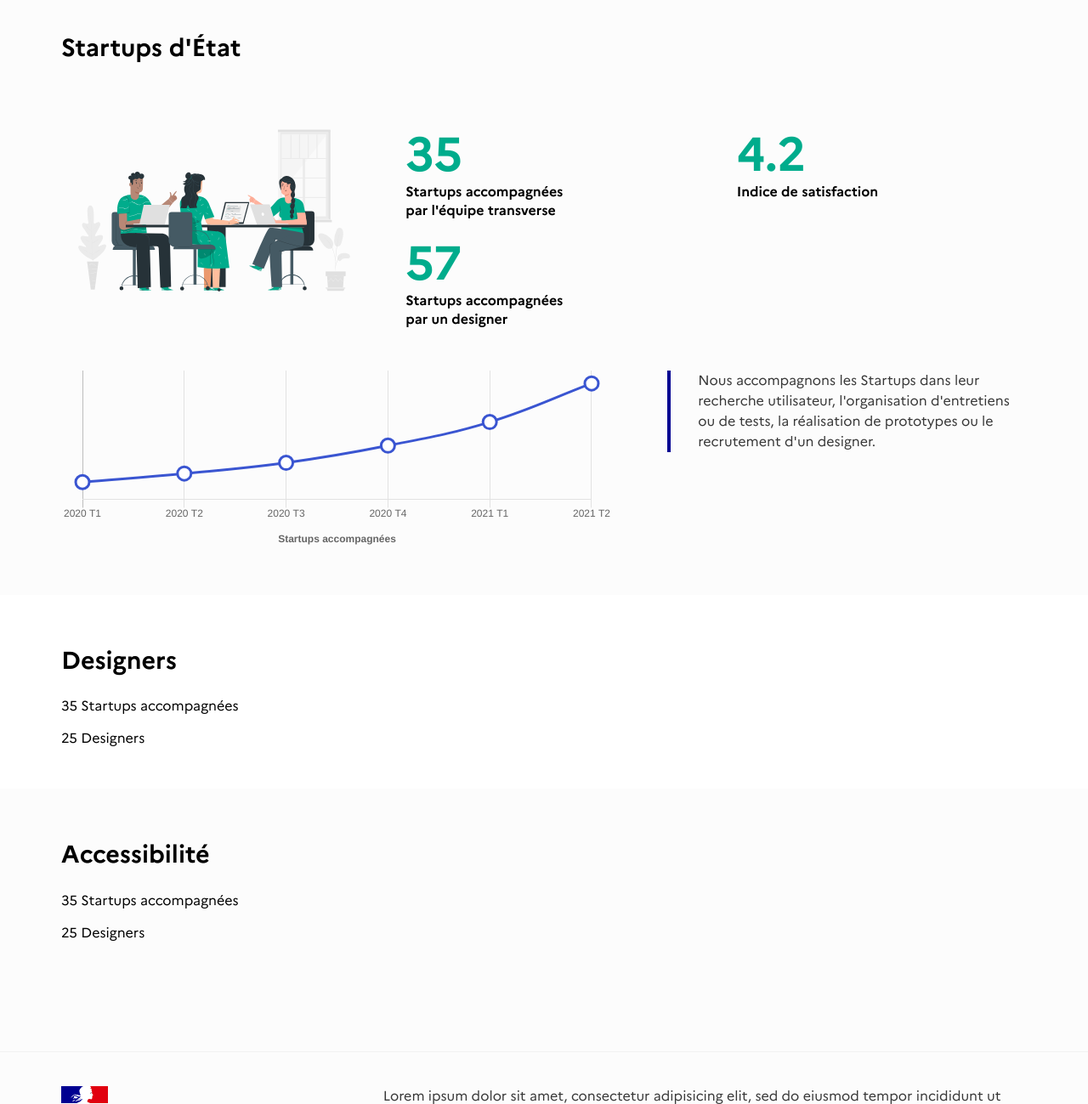
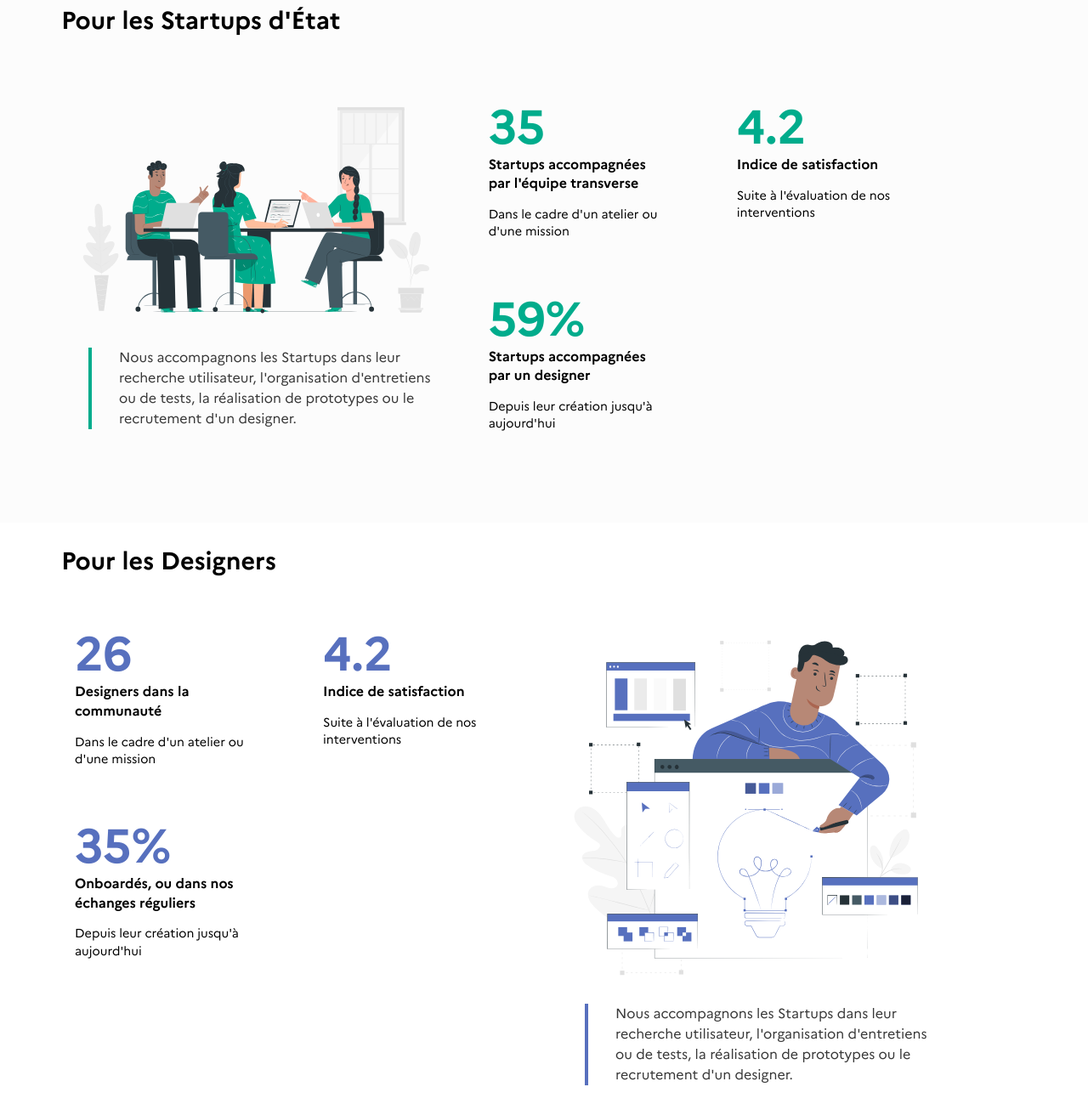
Before and after one commit to jeremiecook/design-stats, a plain HTML site: page index.html in a window 1280 px wide. Shown: the part 154-1453 px from the top of the page at 85% size. Drawn offline with nearby package versions, Linux system fonts and the light colour scheme; no server answers.

Commit message:
code couleur

```diff
--- a/index.html
+++ b/index.html
@@ -33,46 +33,92 @@
 </header>
 
 <div class="content">
-    <section>
+    <section class="startups">
         <div class="rf-container">
 
             <div class="rf-grid-row rf-grid-row--gutters">
                 <div class="rf-col">
-                    <h2>Startups d'État</h2>
+                    <h2>Pour les Startups d'État</h2>
                 </div>
             </div>
 
             <div class="rf-grid-row rf-grid-row--gutters">
 
-                <div class="rf-col-4">
+                <div class="rf-col-5">
                     <img src="images/startups.svg" alt="Illustration d'une équipe au travail" / >
+                                       <div class="rf-highlight">
+                        Nous accompagnons les Startups dans leur recherche utilisateur, l'organisation d'entretiens ou de tests, la réalisation de prototypes ou le recrutement d'un designer.
+                    </div>
                 </div>
 
-                <div class="rf-col-4">
+                <div class="rf-col-3">
                     <div class="kpi">
                         <strong>35</strong>
                         Startups accompagnées <br> par l'équipe transverse
+                        <p>Dans le cadre d'un atelier ou d'une mission<p>
                     </div>
                     <div class="kpi">
-                        <strong>57</strong>
+                        <strong>59%</strong>
                         Startups accompagnées <br> par un designer
+                        <p>Depuis leur création jusqu'à aujourd'hui<p>
                     </div>
                 </div>
-                <div class="rf-col-4">
+                <div class="rf-col-3">
                         <div class="kpi">
                         <strong>4.2</strong>
                         Indice de satisfaction
+                        <p>Suite à l'évaluation de nos interventions<p>
                     </div>
                 </div>
 
+                <!--
+                <div class="rf-col-5">
+                    <canvas id="myChart" height="100"></canvas>
+                </div>
+            -->
+
+
             </div>
+
+        </div>
+    </section>
+
+    <section class="designers">
+        <div class="rf-container">
+            <div class="rf-grid-row">
+                <div class="rf-col">
+                <h2>Pour les Designers</h2>
+                </div>
+            </div>
+
+
             <div class="rf-grid-row rf-grid-row--gutters">
 
-                <div class="rf-col-7">
-                    <canvas id="myChart" height="100"></canvas>
+
+                <div class="rf-col-3">
+                    <div class="kpi">
+                        <strong>26</strong>
+                        Designers dans la communauté
+                        <p>Dans le cadre d'un atelier ou d'une mission<p>
+                    </div>
+                    <div class="kpi">
+                        <strong>35%</strong>
+                        Onboardés, ou dans nos échanges réguliers
+                        <p>Depuis leur création jusqu'à aujourd'hui<p>
+                    </div>
                 </div>
 
+                <div class="rf-col-3">
+                        <div class="kpi">
+                        <strong>4.2</strong>
+                        Indice de satisfaction
+                        <p>Suite à l'évaluation de nos interventions<p>
+                    </div>
+                </div>
+
+
                 <div class="rf-col-5">
+                    <img src="images/designers.svg" alt="Illustration d'un designer" / >
                     <div class="rf-highlight">
                         Nous accompagnons les Startups dans leur recherche utilisateur, l'organisation d'entretiens ou de tests, la réalisation de prototypes ou le recrutement d'un designer.
                     </div>
@@ -80,31 +126,54 @@
             </div>
 
         </div>
+
+
+
     </section>
 
-    <section>
+
+    <section class="community">
         <div class="rf-container">
             <div class="rf-grid-row">
                 <div class="rf-col">
-                <h2>Designers</h2>
-                <p>35 Startups accompagnées</p>
-                <p>25 Designers</p>
+                <h2>Pour la communauté</h2>
                 </div>
             </div>
+
+            <div class="rf-grid-row rf-grid-row--gutters">
+
+                <div class="rf-col-5">
+                    <img src="images/community.svg" alt="Illustration de plusieurs personnes au travail" / >
+                    <div class="rf-highlight">
+                        Nous accompagnons les Startups dans leur recherche utilisateur, l'organisation d'entretiens ou de tests, la réalisation de prototypes ou le recrutement d'un designer.
+                    </div>
+                </div>
+
+                <div class="rf-col-3">
+                    <div class="kpi">
+                        <strong>35</strong>
+                       Évènements ou rendez-vous liés au design
+                        <p>Dans le cadre d'un atelier ou d'une mission<p>
+                    </div>
+                    <div class="kpi">
+                        <strong>6</strong>
+                        Formations design accessibles en ligne
+                        <p>Depuis leur création jusqu'à aujourd'hui<p>
+                    </div>
+                </div>
+                <div class="rf-col-3">
+                        <div class="kpi">
+                        <strong>4.2</strong>
+                        Indice de satisfaction
+                        <p>Suite à l'évaluation de nos interventions<p>
+                    </div>
+                </div>
+
+
+
         </div>
     </section>
 
-    <section>
-        <div class="rf-container">
-            <div class="rf-grid-row">
-                <div class="rf-col">
-                <h2>Accessibilité</h2>
-                <p>35 Startups accompagnées</p>
-                <p>25 Designers</p>
-                </div>
-            </div>
-        </div>
-    </section>
 </div>
 
 
--- a/styles.css
+++ b/styles.css
@@ -20,12 +20,42 @@ h2 {
 
 
 section {
-    padding: 2em 0;
+    padding: 0 0 2em;
 }
 
 section:nth-child(2n) {
     background: #FFF;
 }
+
+
+section.startups .rf-highlight {
+    border-left-color: #00AC8C;;
+}
+
+section.startups .kpi strong {
+    color: #00AC8C;
+}
+
+
+section.designers .rf-highlight {
+    border-left-color: #5770BE;;
+}
+
+section.designers .kpi strong {
+    color: #5770BE;
+}
+
+section.community .rf-highlight {
+    border-left-color: #FF6F4C;;
+}
+
+section.community .kpi strong {
+    color: #FF6F4C;
+}
+
+
+
+
 
 
 .kpi {
@@ -35,12 +65,18 @@ section:nth-child(2n) {
     line-height: 1.4;
     font-weight: bold;
     margin: 1em;
+    max-width: 14em;
 }
 
 .kpi strong {
     font-size: 3.5rem;
     font-weight: 600;
     /*color: #000091;*/
-    color: #00AC8C;
+
     line-height: 1.2;
 }
+
+.kpi p {
+    font-size: .9rem;
+    font-weight: normal;
+}
```
Also changed, not shown: images/community.svg (added).
